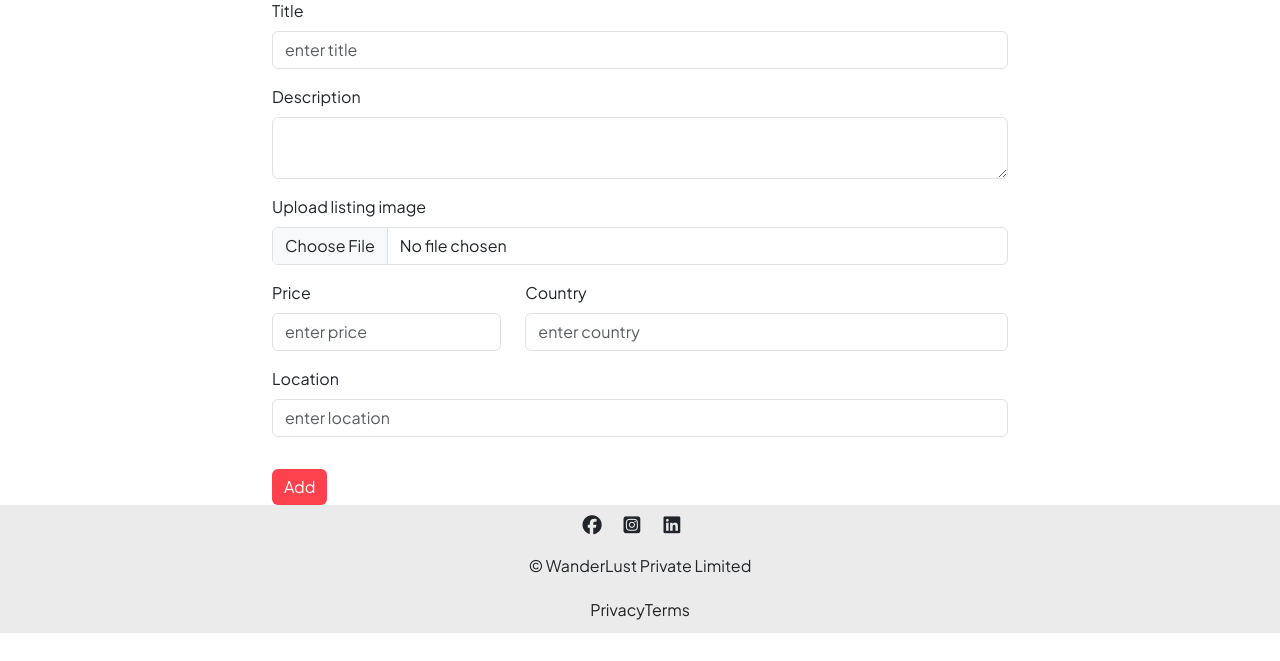
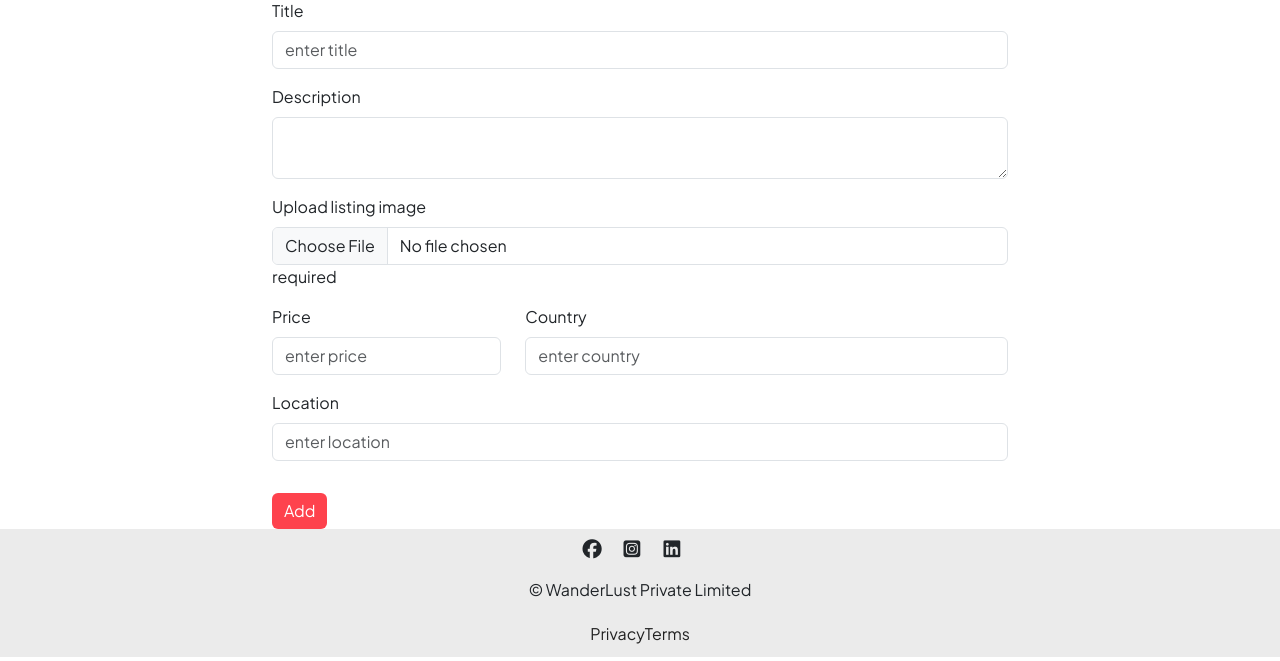
Before and after one commit to rohil1418/WanderLust, a Node project: template views/listings/new.ejs in a window 1280 px wide. Shown: the part 139-800 px from the top of the page. Run offline with Node 20 templates, Linux system fonts and the light colour scheme; the template is opened without the code that fills it, so the values that code supplies are empty; some libraries are stand-ins or nearby versions.

Commit message:
feat(create): improve new listing form

```diff
--- a/views/listings/new.ejs
+++ b/views/listings/new.ejs
@@ -18,6 +18,7 @@
                 <div class="mb-3">
                     <label for="image" class="form-label">Upload listing image</label>
                     <input name="listing[image][url]" type="file" class="form-control" />
+                    required
                 </div>
 
                 <div class="row">
```
